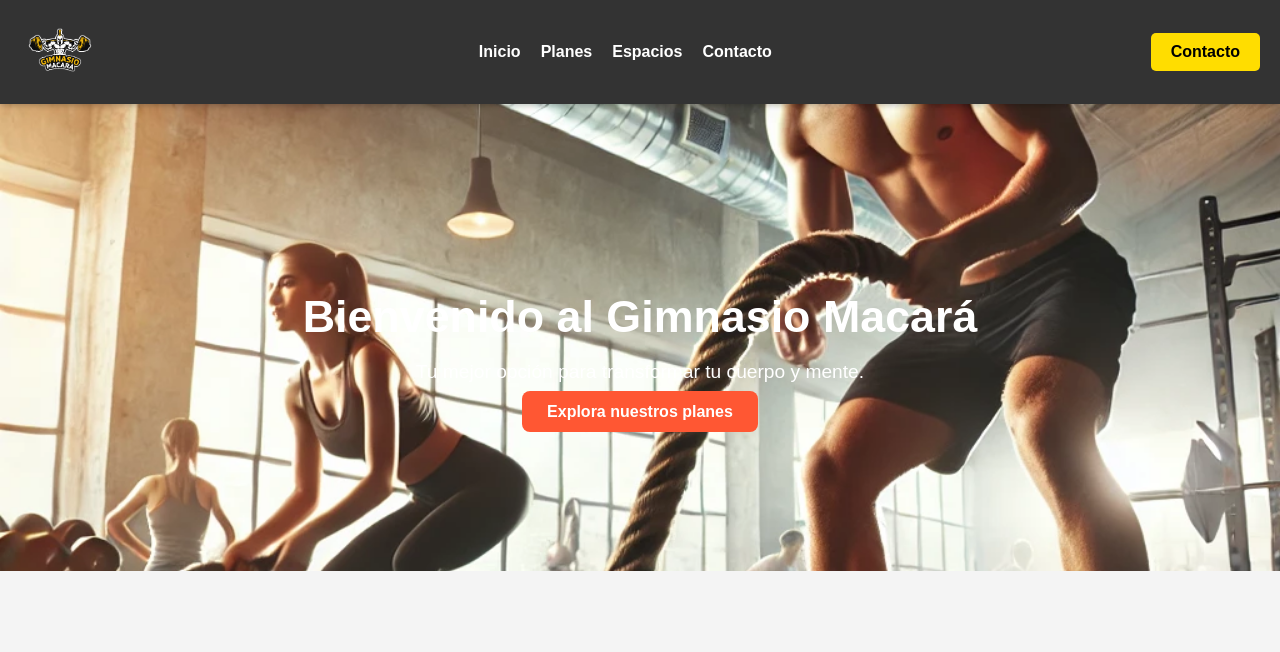
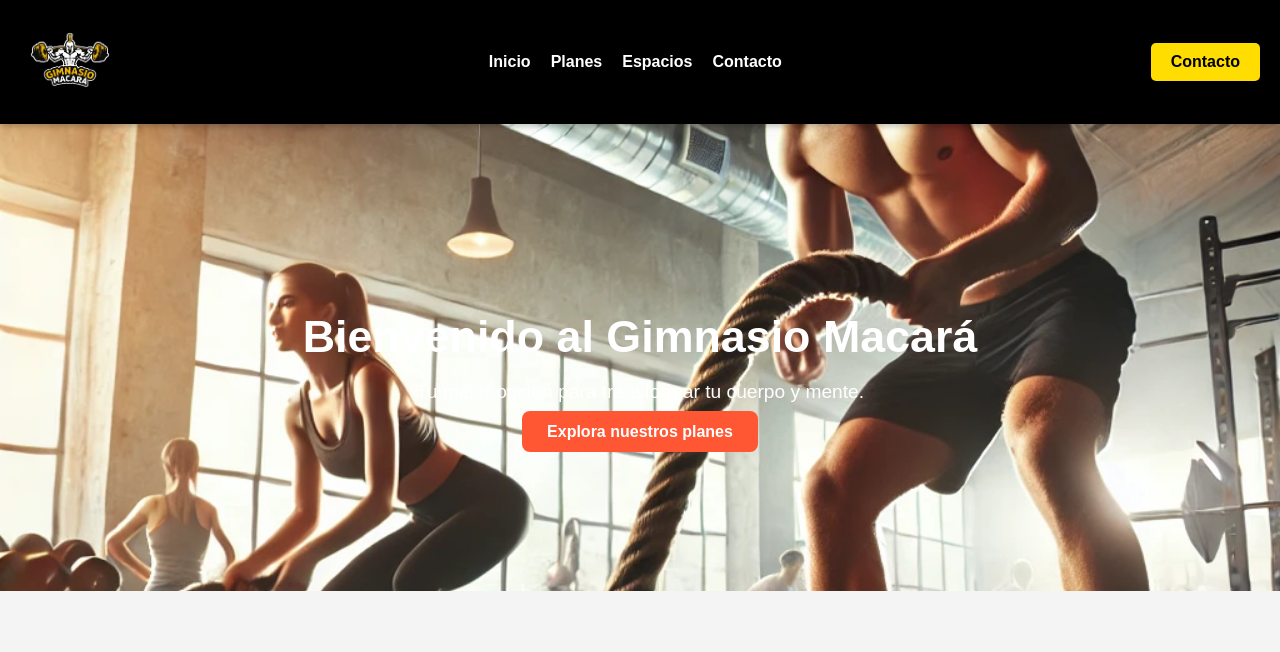
Before and after one commit to majs1992J29/GimnasioMacara, a plain HTML site: page index.html in a window 1280 px wide. Shown: the top 652 px of the page. Drawn offline with Linux system fonts and the light colour scheme.

Commit message:
Add files via upload

```diff
--- a/styles.css
+++ b/styles.css
@@ -12,16 +12,16 @@ body {
     justify-content: space-between;
     align-items: center;
     padding: 10px 20px;
-    background: rgba(0, 0, 0, 0.8); /* Fondo semitransparente */
+    background: black; /* Cambiamos el color al negro */
     color: white;
     position: sticky;
     top: 0;
     z-index: 1000;
-    box-shadow: 0 2px 5px rgba(0, 0, 0, 0.2); /* Agrega un poco de sombra */
+    box-shadow: 0 3px 5px rgba(0, 0, 0, 0.2); /* Agrega un poco de sombra */
 }
 
 .navbar-logo img {
-    max-width: 80px; /* Ajusta el tamaño del logo */
+    max-width: 100px; /* Ajusta el tamaño del logo */
     height: auto;
 }
 
```
